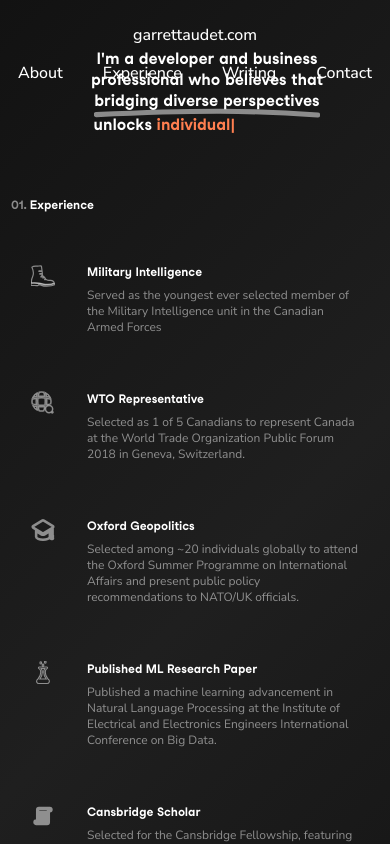
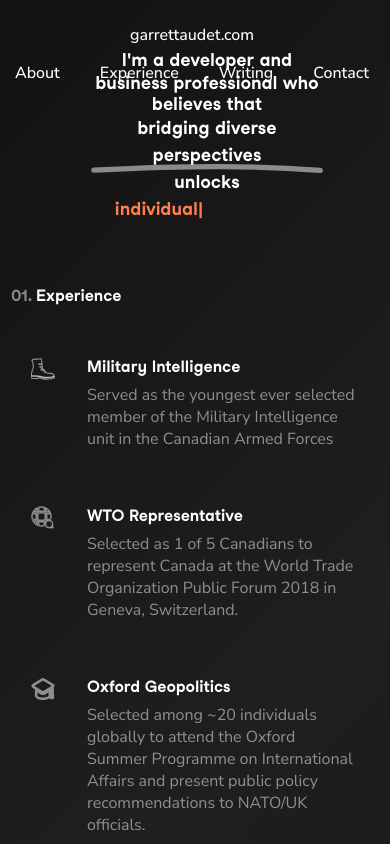
Before and after one commit to GarrettAudet/PersonalWebsite, a React (Create React App) app: page /experience in a window 390 px wide. Built offline with nearby package versions, Linux system fonts and the light colour scheme; a web font is replaced by a local one.

Commit message:
Trying to fix header positioning

```diff
--- a/src/App.css
+++ b/src/App.css
@@ -270,20 +270,10 @@ body {
     width: 4rem;
   }
 
-  .experienceTitle,
-  .experienceDescription,
-  .sectionTitle {
-    font-size: 0.75rem !important;
-  }
-
   .header-right {
     gap: 40px !important;
   }
 
-  /* Font-Size of Hero Message */
-  .hero-message-container span {
-    font-size: 1rem !important;
-  }
 
   .header-container h2 {
     padding-left: 1em;
--- a/src/App.js
+++ b/src/App.js
@@ -45,7 +45,7 @@ function App() {
 
   return (
     <div className="scrolling-container particles-js data-simplebar">
-      <Header scrollToSection={scrollToSection} experienceRef={experienceRef} contactRef={contactRef} />
+      <Header/>
       <Routes>
         <Route
           path="/"
--- a/src/Experience/experience.css
+++ b/src/Experience/experience.css
@@ -1,5 +1,4 @@
 .main-content {
-    position: relative;
     padding: 0rem 2rem;
     flex-grow: 1;
 }
--- a/src/General/header.css
+++ b/src/General/header.css
@@ -7,11 +7,15 @@
     z-index: 10;
     flex-direction: row;
     box-sizing: border-box;
-    width: 100%;
+    width: calc(100% - 6px);
     padding: 1.5rem 3rem;
     justify-content: space-between;
     color: var(--text-color-dark);
     font-weight: 500;
+}
+
+html {
+    overflow-y: auto;
 }
 
 .header-container {
--- a/src/General/header.js
+++ b/src/General/header.js
@@ -1,10 +1,8 @@
 import React, { useEffect } from 'react';
 import { Link } from 'react-router-dom';
 import './header.css';
-import ExperiencePage from '../Experience/experience';
 
-
-function Header({ scrollToSection, experienceRef, contactRef }) {
+function Header({ style }) {
     useEffect(() => {
         const letters = "ABCDEFGHIJKLMNOPQRSTUVWXYZ";
         let interval = null;
@@ -42,7 +40,7 @@ function Header({ scrollToSection, experienceRef, contactRef }) {
     }, []);
 
     return (
-        <div className="header">
+        <div className="header" style = {style}>
             <div className="header-left">
                 <span className="first-name" data-value="garrettaudet.com">garrettaudet.com</span>
             </div>
```
